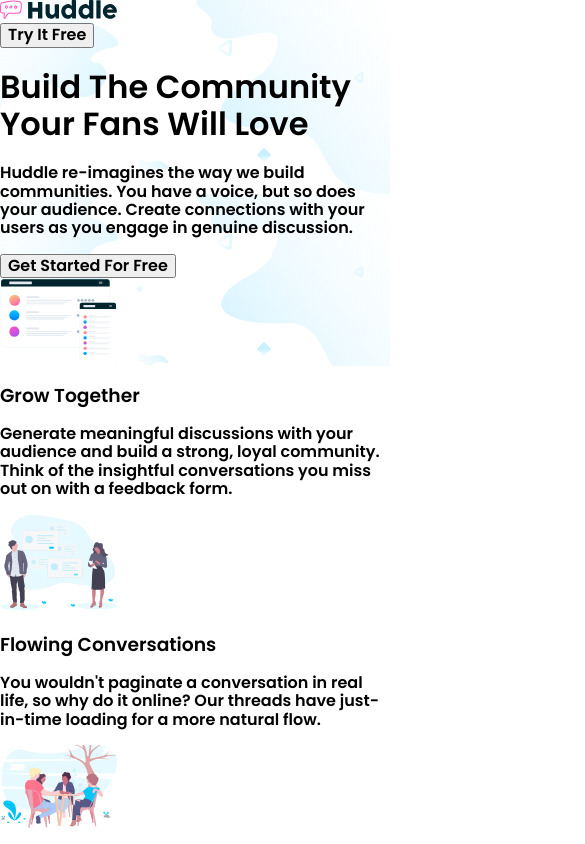
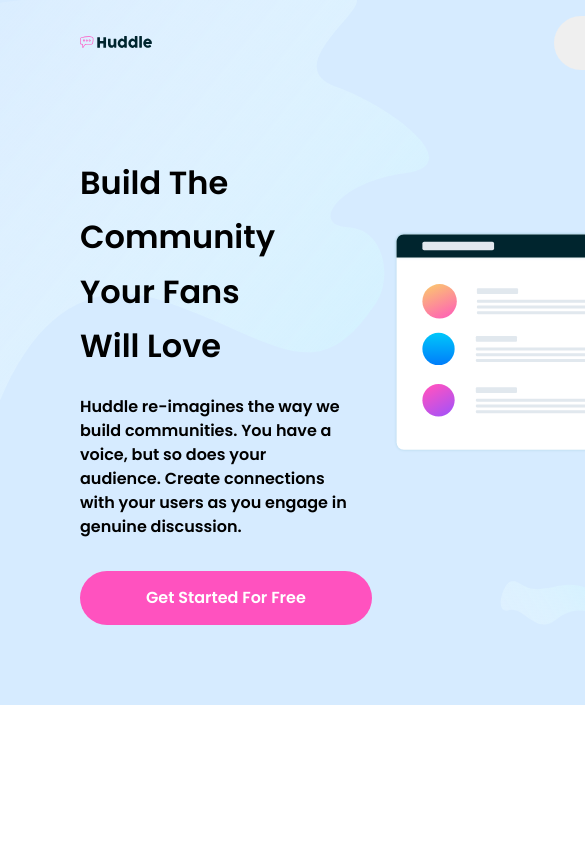
Before and after one commit to kaled4000/huddle-landing-page-with-alternating-feature-blocks-master, a plain HTML site: page index.html in a window 390 px wide. Shown: the top 844 px of the page, 585 px wide, since content can reach past the window. Drawn offline with Linux system fonts and the light colour scheme; a web font is replaced by a local one.

Commit message:
Desktop-header

```diff
--- a/css/style.css
+++ b/css/style.css
@@ -1,10 +1,13 @@
 :root{
     /*primery color*/
     --Pink: hsl(322, 100%, 66%);
+    --open-pink: hsl(322, 100%, 77%);
     /*Natral*/
     --Very-Pale-Cyan: hsl(193, 100%, 96%);
     --Very-Dark-Cyan: hsl(192, 100%, 9%);
     --Grayish-Blue: hsl(208, 11%, 55%);
+
+    --blue:hsl(209, 100%, 92%);
 
 }
 body{
@@ -16,13 +19,93 @@
       body Open Sans 400 700
     */
 }
+/* header */
 header{
-    background-size: contain;
+    background-size: cover;
     background-image: url('../images/bg-hero-desktop.svg');
+    margin-bottom: 12rem;
+    background-color:var(--blue);
+    padding: 0 4rem;
 }
-img{
+
+header .section-header-1{
+    margin-bottom: 6rem;
+}
+.log img{
+    width: 100%;
+    height: 100%;
+}
+header div.button button{
+    padding: 1rem 4rem;
+    cursor: pointer;
+    border-color: transparent;
+    border-radius: 100px;
+}
+header div.button button:hover{
+    box-shadow: rgba(99, 99, 99, 0.2) 0px 2px 8px 0px;
+}
+header .section-header-1{
+    display: flex;
+    justify-content: space-between;
+    align-items: center;
+    padding:1rem;
+
+}
+header .section-header-2{
+    display: flex;
+    justify-content: space-between;
+    align-items: center;
+    gap:1rem;
+    padding:1rem;
+}
+.section-header-2 .text h1{
+    max-width: 50%;
+    line-height: 1.7;
+}
+.section-header-2 .text p{
+  max-width: 70%;
+  line-height: 1.5;
+}
+.section-header-2 .text button{
+    padding: 1rem 4rem;
+    cursor: pointer;
+    border-color: transparent;
+    border-radius: 100px;
+    color: white;
+    background-color: var(--Pink);
+    margin-top: 1rem;
+}
+.section-header-2 .text button:hover{
+    background-color: var(--open-pink);
+    box-shadow: rgba(99, 99, 99, 0.2) 0px 2px 8px 0px;
+}
+header .section-header-2 div img{
+    width: 130%;
+    height: 130%;
+    position: relative;
+    bottom:5rem;
+}
+header .section-header-2 div.img {
+    display: flex;
+    justify-content: flex-end;
+}
+.section-header-2 .text{
+    position: relative;
+    bottom: 4rem;
+}
+/* img{
     width: 30%;
     height: 30%;
+
+} */
+@media (max-width:450px){
+    img{
+        width: 30%;
+        height: 30%;
+     }
+     main{
+        min-width: 100vh;
+     }
 
 }
 
@@ -56,22 +139,12 @@
     margin-right: 2rem;
 }
 @media (max-width:450px){
-    footer ,.part_1 ,.part_2 ,.part_3{
-        display: flex;
-        flex-direction: column;
-        justify-content: center;
-        align-items: center;
-        gap: 1rem;
-    }
+
     footer{
+        visibility: hidden;
+        display: block;
         margin-bottom: 10rem;
         padding-bottom: 5rem;
     }
-    footer .logo img {
-        margin-top: 3rem;
-        padding-left: 24%;
-        width: 50%;
-        height: 50%;
-    }
 
 }
```
